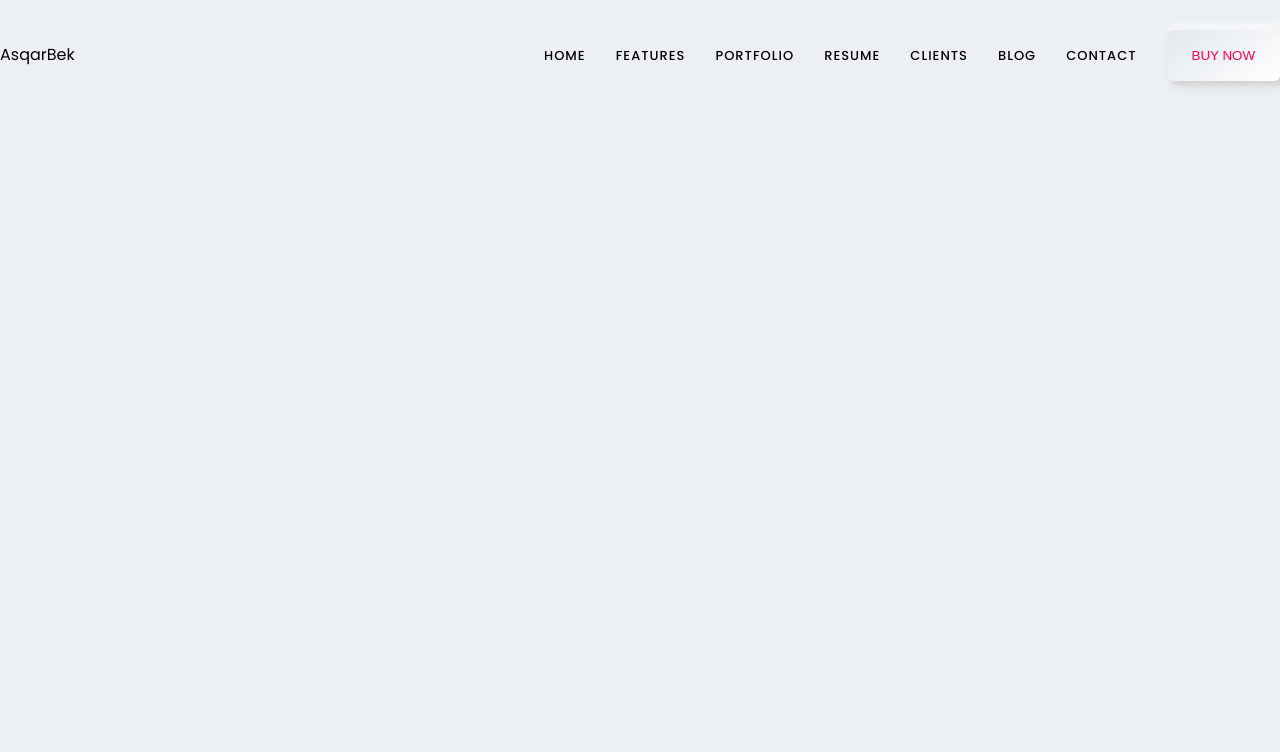
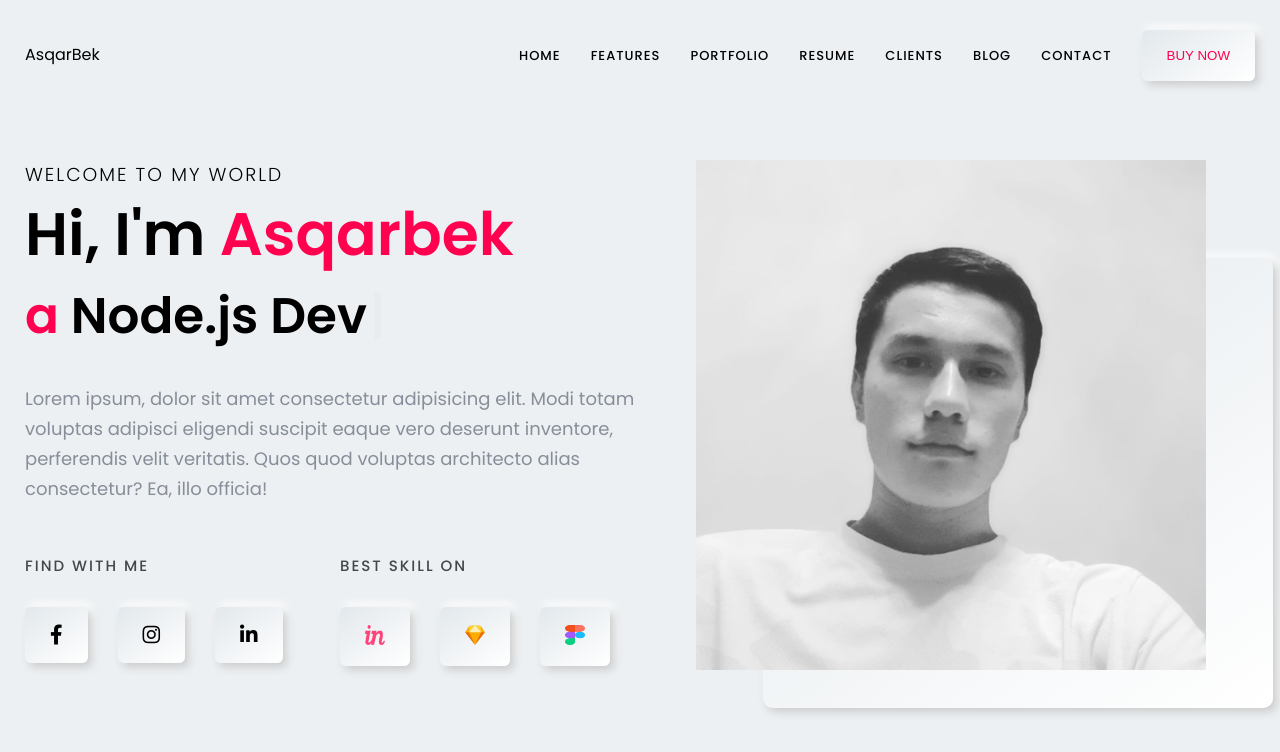
Before and after one commit to asqarbekolimov/react-portfolio, a React (Create React App) app: page / in a window 1280 px wide. Shown: the top 752 px of the page. Built offline with nearby package versions, Linux system fonts and the light colour scheme.

Commit message:
Hero section

```diff
--- a/package.json
+++ b/package.json
@@ -10,6 +10,7 @@
     "react": "^18.2.0",
     "react-dom": "^18.2.0",
     "react-scripts": "5.0.1",
+    "react-simple-typewriter": "^5.0.1",
     "web-vitals": "^2.1.4"
   },
   "scripts": {
--- a/src/App.css
+++ b/src/App.css
@@ -65,7 +65,16 @@ button {
   box-shadow: 4px 4px 8px #cbcbcb, 4px -4px 8px #ffffff;
 }
 .btn_shadow:hover{
-  background-color: #ff014f;
+  background: #ff014f;
   color: #ffffff;
   transform: translateY(-10px);
 }
+.row, .left, .right{
+  width: 50%;
+}
+.top{
+  /* margin-top: 80px; */
+}
+.mtop{
+  margin-top: 40px;
+}
--- a/src/App.js
+++ b/src/App.js
@@ -1,9 +1,13 @@
 import './App.css';
 import Header from './Component/Head/Header';
+import Home from './Component/Hero/Home';
 
 function App() {
   return (
-    <Header/>
+    <>
+      <Header />
+      <Home />
+    </>
   );
 }
 
--- a/src/Component/Head/Header.css
+++ b/src/Component/Head/Header.css
@@ -1,6 +1,7 @@
 header{
     height: 10vh;
     line-height: 10vh;
+    padding: 0 25px;
 }
 header .container{
     padding-top: 15px;
--- a/src/Component/Head/Header.js
+++ b/src/Component/Head/Header.js
@@ -54,7 +54,6 @@ const Header = () => {
           </div>
         </div>
       </header>
-      <section className="demo"></section>
     </>
   )
 }
--- /dev/null
+++ b/src/Component/Hero/Home.css
@@ -0,0 +1,85 @@
+.hero {
+    position: relative;
+    margin-top: 80px;
+    padding: 0 25px;
+}
+
+.hero h3 {
+    font-weight: 300;
+    letter-spacing: 2px;
+}
+
+.hero h1 {
+    font-size: 60px;
+    font-weight: bold;
+}
+
+.hero h1 span {
+    color: #ff014f;
+}
+
+.hero h2 {
+    font-size: 50px;
+    font-weight: bold;
+    color: #ff014f;
+}
+
+.hero h2 span {
+    color: #000;
+}
+
+.hero p {
+    color: #878e99;
+    font-size: 18px;
+    line-height: 30px;
+    margin-top: 30px;
+}
+
+.hero_btn {
+    margin-top: 20px;
+}
+
+.hero_btn h4 {
+    font-weight: 500;
+    letter-spacing: 2px;
+    color: #43474b;
+    font-size: 15px;
+    margin: 30px 0 30px 0;
+}
+
+.hero_btn button {
+    margin-right: 30px;
+}
+
+.hero_btn i {
+    font-size: 20px;
+}
+
+.hero_btn button img {
+    width: 20px;
+    height: 20px;
+}
+
+.hero .left {
+    margin-right: 10%;
+}
+
+.hero .right {
+    width: 40%;
+    position: relative;
+}
+
+.hero .right_img {
+    background: linear-gradient(145deg, #e2e8ec, #ffffff);
+    box-shadow: 4px 4px 8px #cbcbcb, 4px -4px 8px #ffffff;
+    border-radius: 10px;
+    width: 510px;
+    height: 450px;
+    margin-top: 20%;
+}
+.hero .right_img img{
+    position: absolute;
+    top: 0;
+    right: 10%;
+    width: 510px;
+}
--- /dev/null
+++ b/src/Component/Hero/Home.js
@@ -0,0 +1,71 @@
+import React from 'react';
+import './Home.css'
+import hero from '../pic/hero-img.jpg'
+import skill1 from '../pic/skill1.png'
+import skill2 from '../pic/skill2.png'
+import skill3 from '../pic/skill3.png'
+import { Typewriter} from 'react-simple-typewriter';
+
+const Home = () => {
+  return (
+    <>
+      <section className='hero' id='home'>
+        <div className='container f_flex top'>
+          <div className='left top'>
+            <h3>WELCOME TO MY WORLD</h3>
+            <h1>Hi, I'm <span>Asqarbek</span></h1>
+            <h2>a <span><Typewriter
+              words={['MERN Dev', 'Frontend Dev', 'Node.js Dev']}
+              loop={5}
+              cursor
+              cursorStyle='|'
+              typeSpeed={70}
+              deleteSpeed50
+              delaySpeed={1000}
+            /></span></h2>
+            <p>
+              Lorem ipsum, dolor sit amet consectetur adipisicing elit. Modi totam voluptas adipisci eligendi suscipit      eaque vero deserunt inventore, perferendis velit veritatis.
+              Quos quod voluptas architecto alias consectetur? Ea, illo officia!
+            </p>
+            <div className='hero_btn d_flex'>
+              <div className='col_1'>
+                <h4>FIND WITH ME</h4>
+                <div className='button'>
+                <button className='btn_shadow'>
+                    <i className='fab fa-facebook-f'></i>
+                  </button>
+                  <button className='btn_shadow'>
+                    <i className='fab fa-instagram'></i>
+                  </button>
+                  <button className='btn_shadow'>
+                    <i className='fab fa-linkedin-in'></i>
+                  </button>
+                </div>
+              </div>
+
+              <div className='col_1'>
+                <h4>BEST SKILL ON</h4>
+                <button className='btn_shadow'>
+                  <img src={skill1} alt="" />
+                </button>
+                <button className='btn_shadow'>
+                  <img src={skill2} alt="" />
+                </button>
+                <button className='btn_shadow'>
+                  <img src={skill3} alt="" />
+                </button>
+              </div>
+            </div>
+          </div>
+          <div className='right'>
+            <div className='right_img'>
+              <img src={hero} alt="" />
+            </div>
+          </div>
+        </div>
+      </section>
+    </>
+  );
+}
+
+export default Home;
```
Also changed, not shown: src/Component/pic/hero-img.jpg (added), 1 other file (tests, documents, lock files or other folders).
